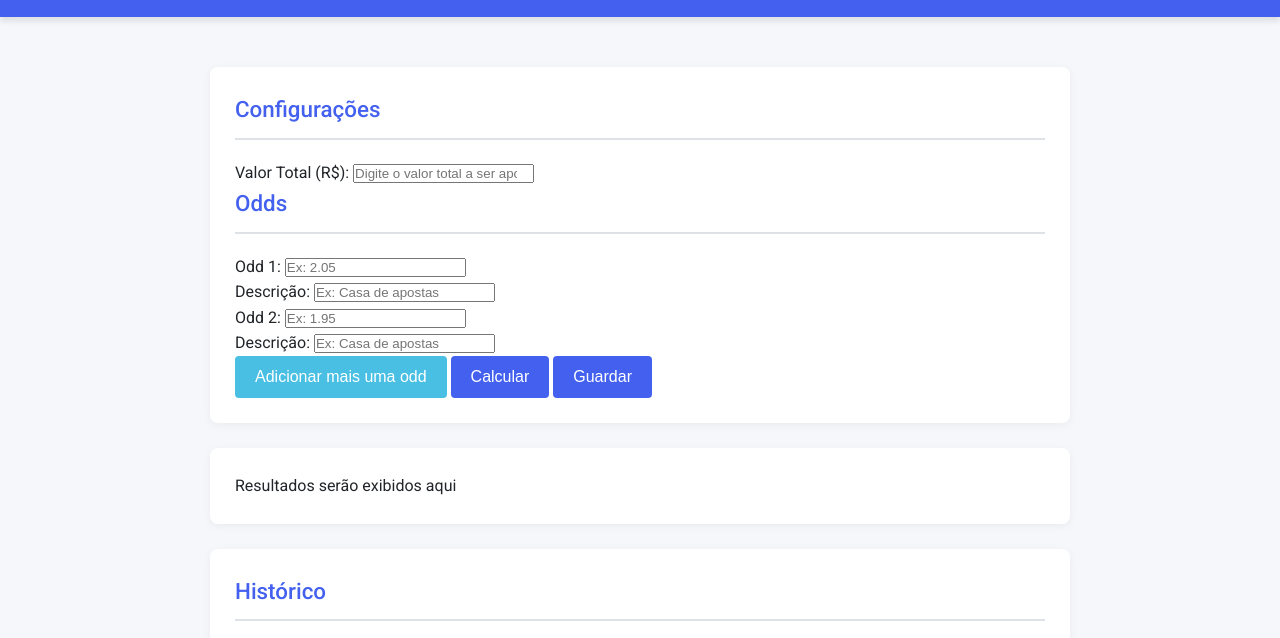
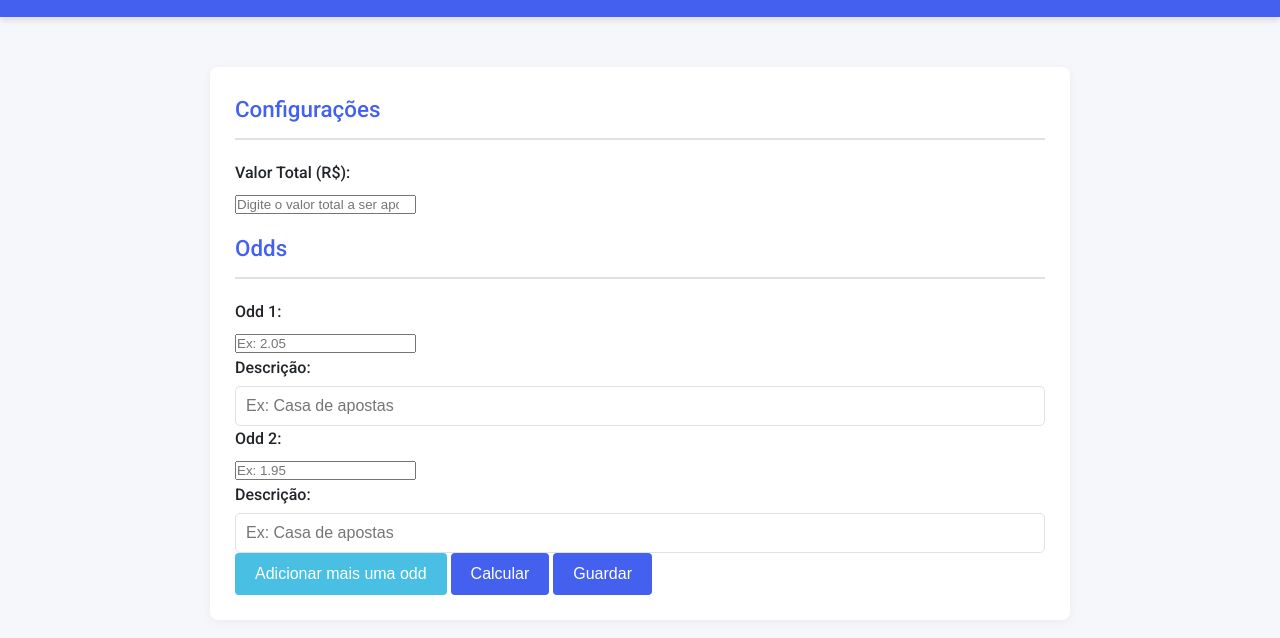
Before and after one commit to alexandretimachado/calculadora-arbitragem-online, a plain HTML site: page index.html in a window 1280 px wide. Shown: the part 119-757 px from the top of the page. Drawn offline with Linux system fonts and the light colour scheme.

Commit message:
Update styles.css

```diff
--- a/styles.css
+++ b/styles.css
@@ -91,6 +91,44 @@ header h1 {
     background-color: #3da8cc;
 }
 
+/* Estilos para os inputs */
+input[type="text"],
+input[type="email"],
+input[type="password"],
+textarea,
+select {
+    width: 100%;
+    padding: 10px;
+    border: 1px solid var(--border);
+    border-radius: 5px;
+    font-size: 16px;
+    outline: none;
+    transition: border-color 0.2s ease-in-out;
+}
+
+input:focus,
+textarea:focus,
+select:focus {
+    border-color: var(--primary);
+    box-shadow: 0 0 5px rgba(67, 97, 238, 0.5);
+}
+
+textarea {
+    resize: vertical;
+    min-height: 100px;
+}
+
+label {
+    font-weight: 500;
+    color: var(--dark);
+    display: block;
+    margin-bottom: 5px;
+}
+
+.form-group {
+    margin-bottom: 15px;
+}
+
 @media (max-width: 768px) {
     .odd-input {
         flex-direction: column;
```
